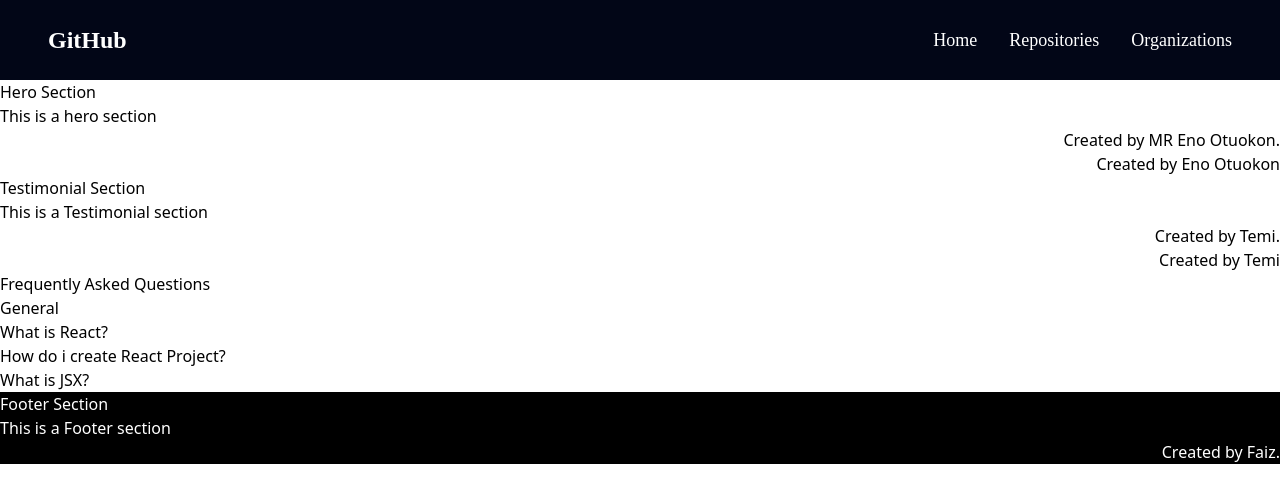
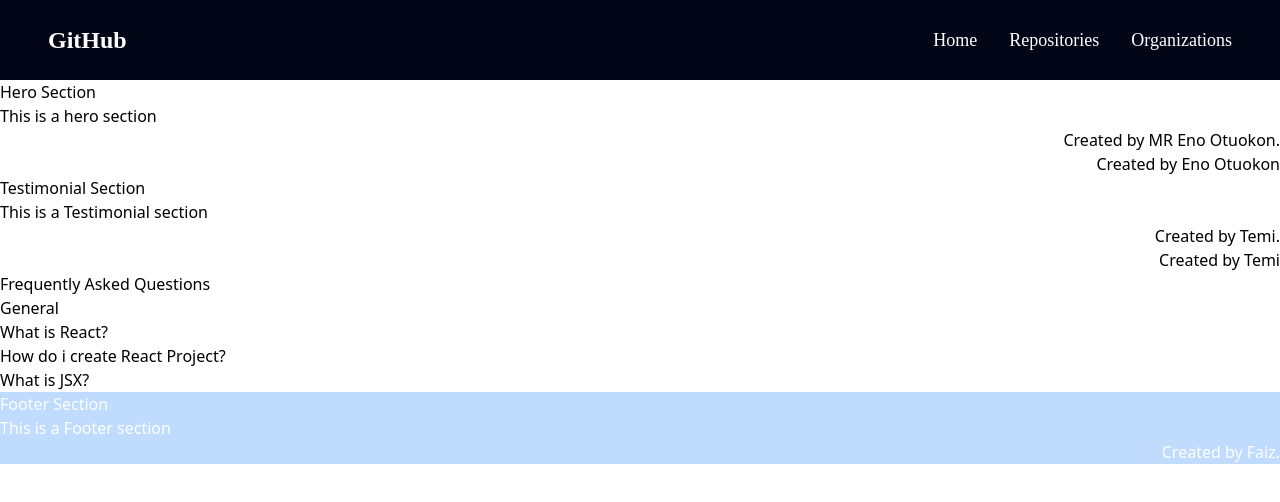
Before and after one commit to AgudaD/team-GMC, a React (Vite) app: page / in a window 1280 px wide. Shown: the top 502 px of the page. Built offline with nearby package versions, Linux system fonts and the light colour scheme; a web font is replaced by a local one.

Commit message:
background colour changed

```diff
--- a/src/components/Footer.jsx
+++ b/src/components/Footer.jsx
@@ -1,6 +1,6 @@
 const Footer = () => {
   return (
-    <div className="bg-black text-white">
+    <div className="bg-blue-200 text-white">
       <h1>Footer Section</h1>
       <p>This is a Footer section</p>
 
```
